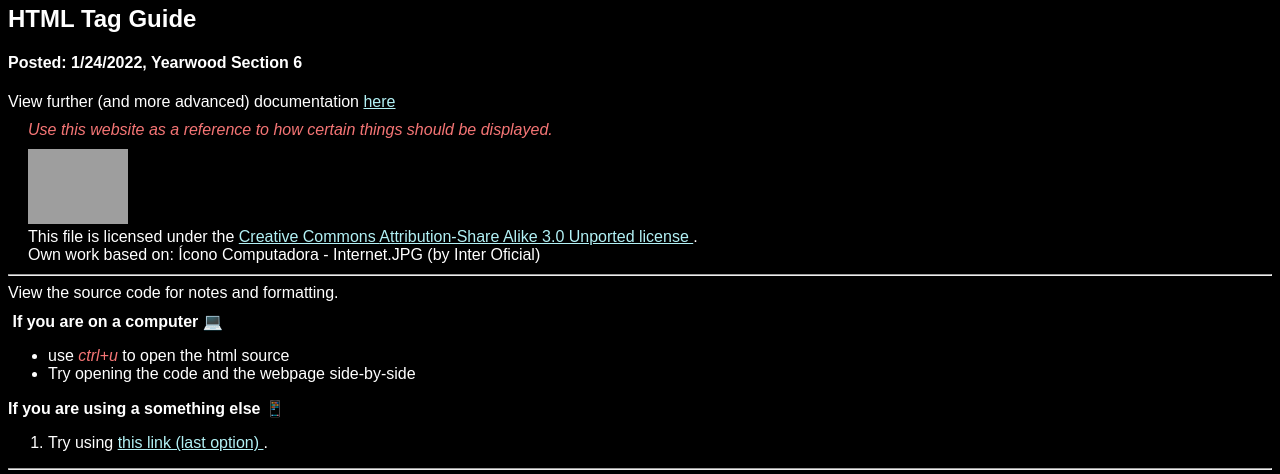
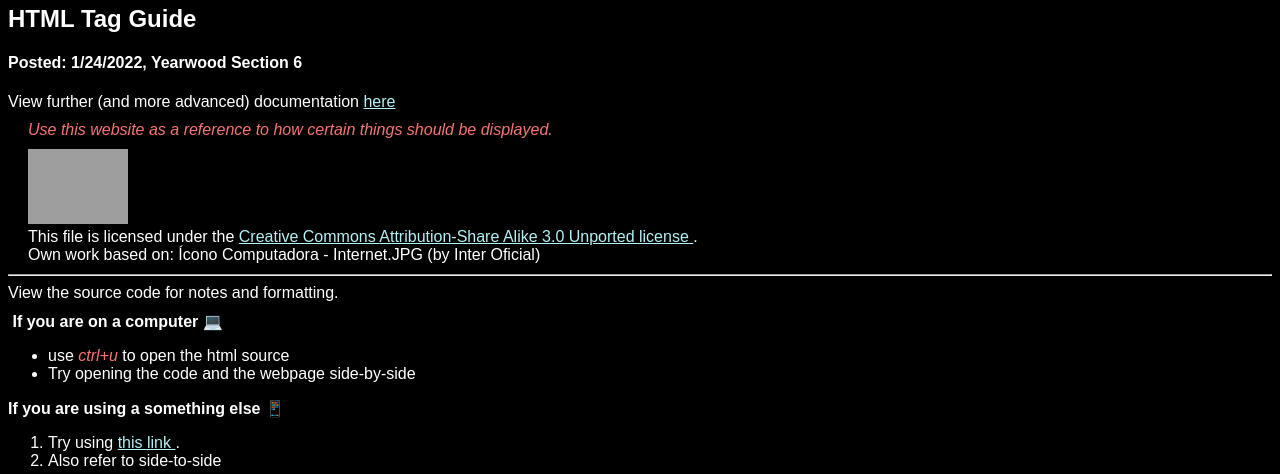
Before and after one commit to Madevilness/HTML-Guide-CSP, a plain HTML site: page index.htm in a window 1280 px wide. Shown: the part 62-536 px from the top of the page. Drawn offline with Linux system fonts and the light colour scheme; grey boxes are pictures that could not be loaded.

Commit message:
Update index.htm

```diff
--- a/index.htm
+++ b/index.htm
@@ -104,9 +104,12 @@
                 <b>If you are using a something else 📱 </b>
                 <ol>
                     <li> Try using
-                    <a href="view-source:https://codehs.com/editor/html/415353/3007823/1117415435/index.html">
-                        this link (last option)
+                    <a href="https://github.com/Madevilness/HTML-Guide-CSP">
+                        this link
                     </a>.
+                    </li>
+                    <li>
+                        Also refer to side-to-side
                     </li>
                 </ol>
             <hr>
```
